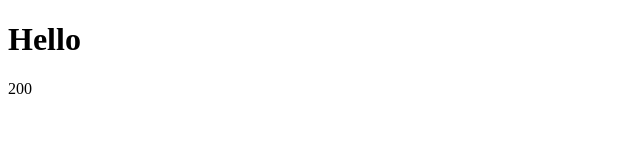
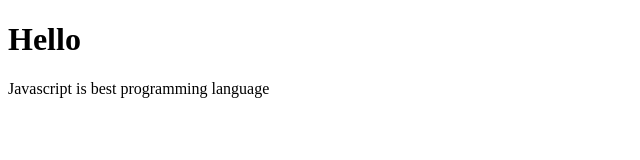
Before and after one commit to ArrowIIFE/felcon, a plain HTML site: page index.html in a window 1280 px wide. Shown: the whole page, without its empty margins (0-640 px from the left). Drawn offline with Linux system fonts and the light colour scheme.

Commit message:
html file commit at first

```diff
--- a/index.html
+++ b/index.html
@@ -5,15 +5,13 @@
   </head>
   <body>
     <h1>Hello</h1>
-    <p id="demo"></p>
+    <p id="demo">Java is best programming language</p>
   </body>
   <script>
-    const numbers = [45, 56, 67, 9, 23, 0];
-
-    const net = numbers.reduce(myFunction);
-    document.getElementById("demo").innerHTML = net;
-    function myFunction(total, value) {
-      return total + value;
-    }
+    const txt = document.getElementById("demo").innerHTML;
+    document.getElementById("demo").innerHTML = txt.replace(
+      "Java",
+      "Javascript"
+    );
   </script>
 </hmtl>
```
